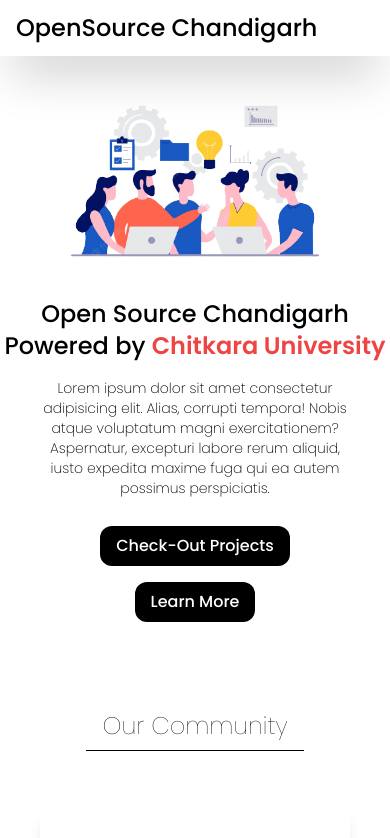
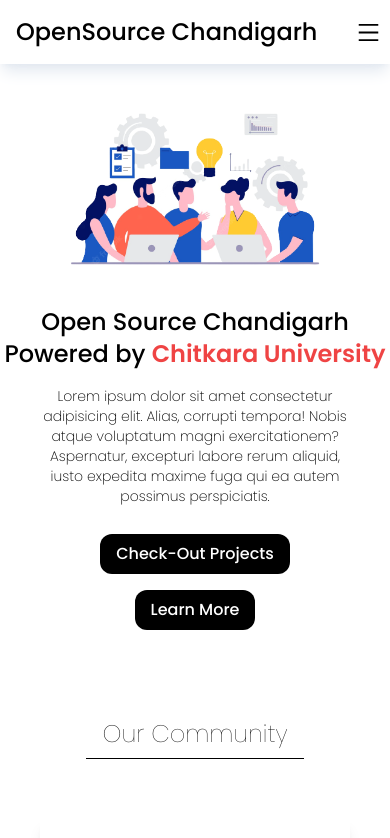
Before and after one commit to aakashj001/open-source-chandigarh, a React (Create React App) app: page / in a window 390 px wide. Shown: the top 838 px of the page. Built offline with nearby package versions, Linux system fonts and the light colour scheme.

Commit message:
Mob Nav Added

```diff
--- a/package.json
+++ b/package.json
@@ -8,6 +8,7 @@
     "@testing-library/user-event": "^13.5.0",
     "react": "^18.2.0",
     "react-dom": "^18.2.0",
+    "react-icons": "^4.4.0",
     "react-router-dom": "^6.3.0",
     "react-scripts": "5.0.1",
     "tailwindcss": "^3.1.6",
--- a/src/components/Main.js
+++ b/src/components/Main.js
@@ -4,7 +4,7 @@ import heroImg from '../images/work-ic.png'
 function Main() {
   return (
     <div className="container m-auto flex flex-col justify-center items-center mt-2">
-      <img src={heroImg} alt="Hero Banner" className="w-full md:w-[70rem]"/>
+      <img src={heroImg} alt="Hero Banner" className="w-full md:w-[50rem]"/>
       <div className="font-medium text-2xl md:text-4xl text-center w-full mx-10">
         Open Source Chandigarh Powered by{" "}
         <font className="text-red-500 font-semibold">Chitkara University</font>
--- a/src/components/Navbar.js
+++ b/src/components/Navbar.js
@@ -1,9 +1,13 @@
-import React from "react";
+import React, { useState } from "react";
 import { Link } from "react-router-dom";
+import { AiOutlineMenu } from "react-icons/ai";
+import { AiOutlineArrowLeft } from "react-icons/ai";
+
 
 function Navbar() {
+  const [show, setShow] = useState(false)
   return (
-    <div className="sticky top-0 z-[99999] bg-white flex w-screen items-center h-14 shadow-2xl">
+    <div className="sticky box-border top-0 z-[99999] bg-white flex w-screen items-center h-16 shadow-lg shadow-slate-200">
       <div className="flex flex-1 md:flex-[0.4_0_0%] font-medium text-2xl ml-4">
         OpenSource Chandigarh
       </div>
@@ -18,6 +22,17 @@ function Navbar() {
           Start Contributing
         </button>
       </div>
+
+      <div className="flex-[0.1_0_0%] md:hidden justify-end " onClick={() => setShow(!show)}>
+        <AiOutlineMenu size={25} />
+      </div>
+      <div className={`top-[3.5rem] ${show ? 'flex' : 'hidden'} absolute left-0 right-0 z-50 space-y-5 flex md:hidden flex-col text-center transition-all shadow-2xl bg-neutral-800 p-8 text-white`}>
+        {/* <AiOutlineArrowLeft onClick={() => setShow(!show)} size={20} className="fixed top-2 left-2"/> */}
+        <Link to={"/"}>Home</Link>
+        <Link to={"/"}>Events</Link>
+        <Link to={"/"}>Projects</Link>
+        <Link to={"/"}>Team</Link>
+      </div>
     </div>
   );
 }
--- a/src/index.css
+++ b/src/index.css
@@ -5,3 +5,6 @@
 *{
     font-family: 'Poppins';
 }
+body{
+    overflow-x: hidden;
+}
```
Also changed, not shown: 1 other file (tests, documents, lock files or other folders).
